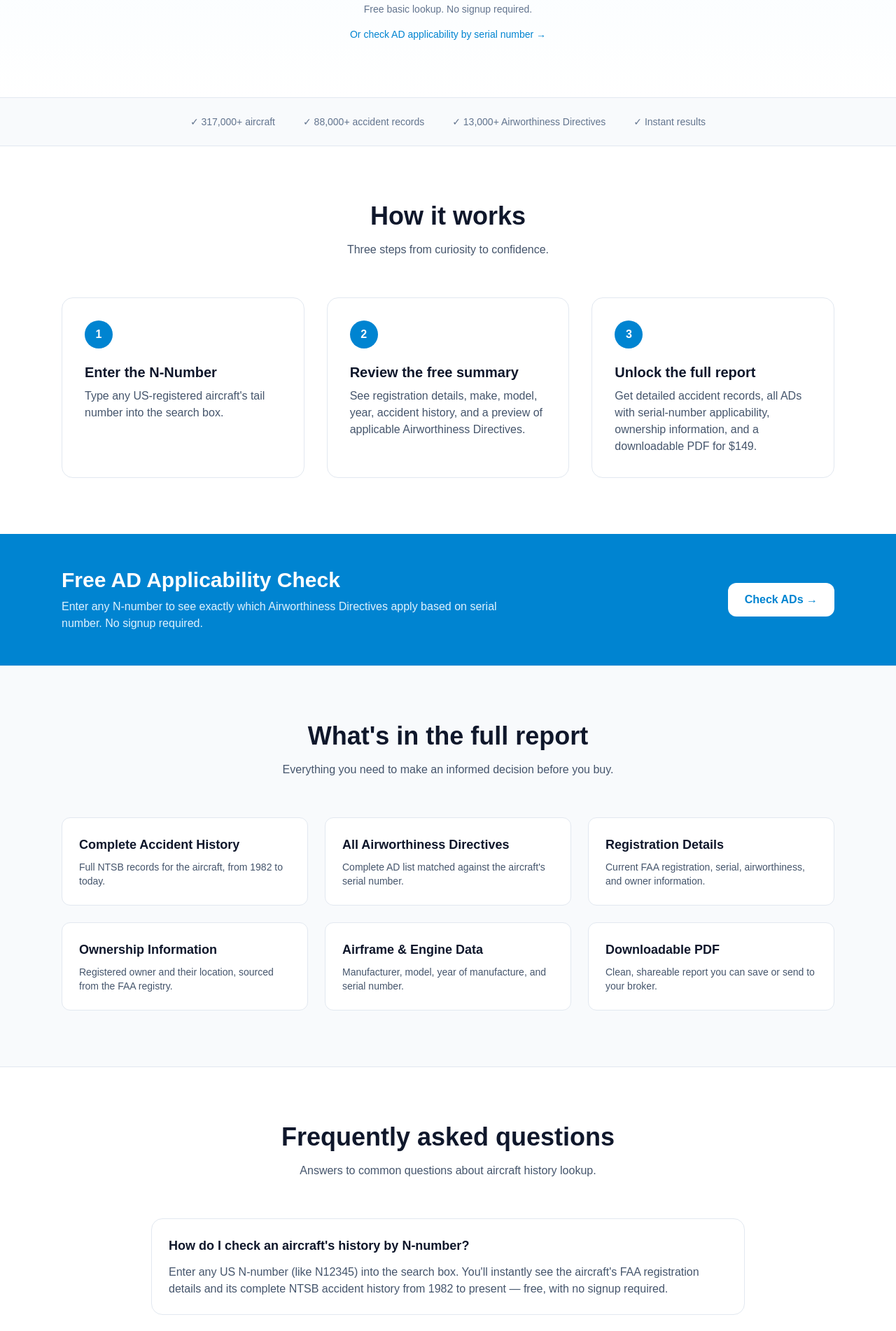
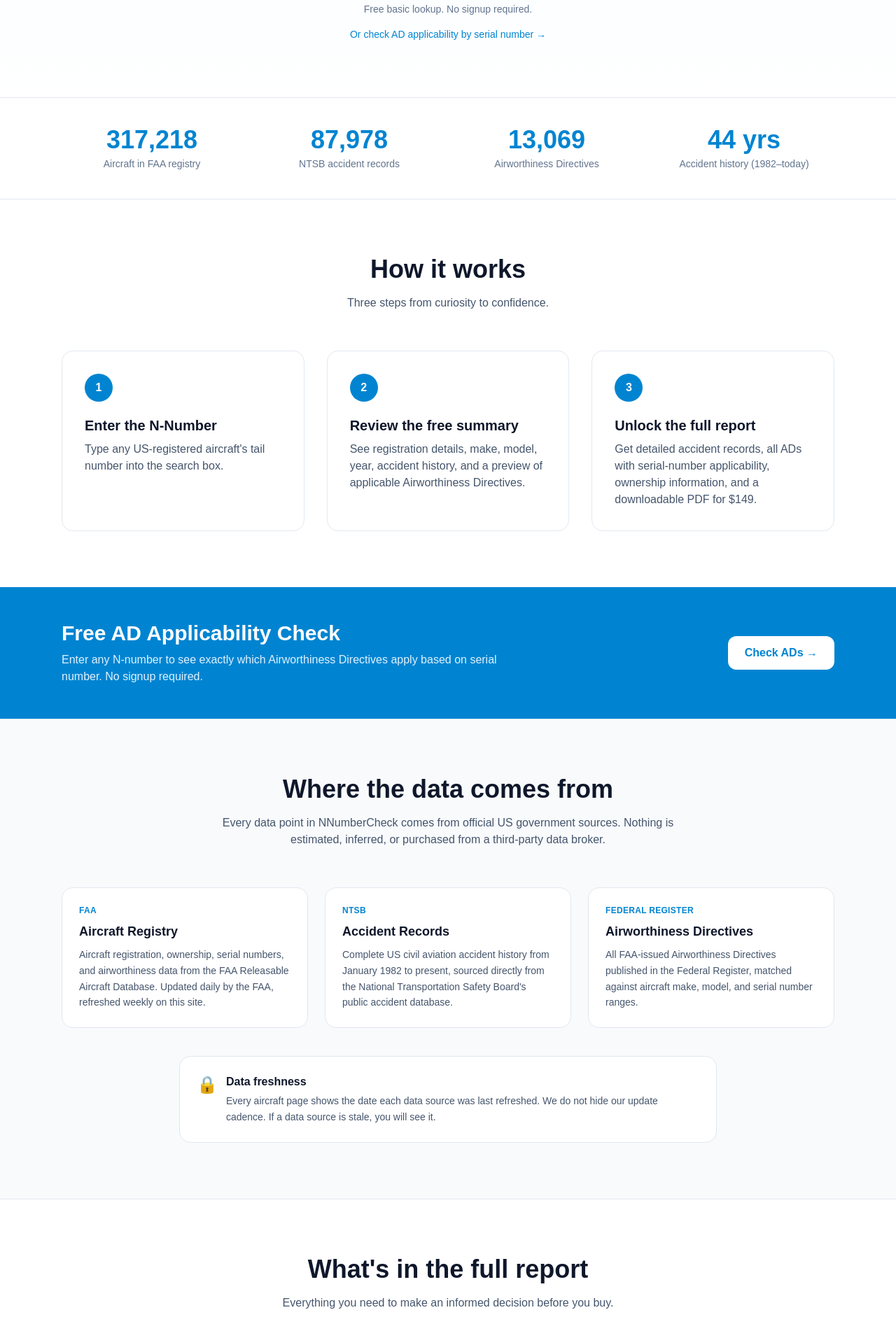
Before and after one commit to devsecsuite-rgb/nnumbercheck-v2, a Next.js app: page / in a window 1280 px wide. Shown: the part 520-2422 px from the top of the page at 70% size. Built offline with nearby package versions, Linux system fonts and the light colour scheme; no server answers.

Commit message:
dd trust signals to homepage — stats, data sources, personal note

```diff
--- a/app/page.tsx
+++ b/app/page.tsx
@@ -72,7 +72,7 @@
       name: 'Is NNumberCheck affiliated with the FAA?',
       acceptedAnswer: {
         '@type': 'Answer',
-        text: "No. NNumberCheck is an independent data aggregation service. We pull from the FAA's public Releasable Aircraft Database and the NTSB's public accident records, but we are not affiliated with or endorsed by either agency.",
+        text: "No. NNumberCheck is an independent data aggregation service. We pull from the FAA's public Releasable Aircraft Database, the NTSB's public accident records, and the Federal Register, but we are not affiliated with or endorsed by any government agency.",
       },
     },
     {
@@ -80,7 +80,7 @@
       name: 'What does the $149 full history report include?',
       acceptedAnswer: {
         '@type': 'Answer',
-        text: 'The full report includes detailed accident records with narratives, FAA registration and airworthiness data, registered owner information, deregistration status, and a downloadable PDF you can share with your broker or lender.',
+        text: 'The full report includes detailed accident records with narratives, FAA registration and airworthiness data, all applicable Airworthiness Directives with serial-number matching, registered owner information, deregistration status, and a downloadable PDF you can share with your broker or lender.',
       },
     },
   ],
@@ -134,7 +134,6 @@
             Instant results, no signup required.
           </p>
 
-          {/* Search Box */}
           <form
             id="lookup"
             action="/n"
@@ -171,13 +170,43 @@
         </div>
       </section>
 
-      {/* Trust bar */}
-      <section className="border-y border-slate-200 bg-slate-50">
-        <div className="max-w-6xl mx-auto px-6 py-6 flex flex-wrap justify-center items-center gap-x-10 gap-y-3 text-sm text-slate-500">
-          <span>✓ 317,000+ aircraft</span>
-          <span>✓ 88,000+ accident records</span>
-          <span>✓ 13,000+ Airworthiness Directives</span>
-          <span>✓ Instant results</span>
+      {/* Stats bar — bigger, more prominent trust signal */}
+      <section className="border-y border-slate-200 bg-white">
+        <div className="max-w-6xl mx-auto px-6 py-10">
+          <div className="grid grid-cols-2 md:grid-cols-4 gap-6 text-center">
+            <div>
+              <div className="text-3xl md:text-4xl font-bold text-sky-600">
+                317,218
+              </div>
+              <div className="mt-1 text-sm text-slate-500">
+                Aircraft in FAA registry
+              </div>
+            </div>
+            <div>
+              <div className="text-3xl md:text-4xl font-bold text-sky-600">
+                87,978
+              </div>
+              <div className="mt-1 text-sm text-slate-500">
+                NTSB accident records
+              </div>
+            </div>
+            <div>
+              <div className="text-3xl md:text-4xl font-bold text-sky-600">
+                13,069
+              </div>
+              <div className="mt-1 text-sm text-slate-500">
+                Airworthiness Directives
+              </div>
+            </div>
+            <div>
+              <div className="text-3xl md:text-4xl font-bold text-sky-600">
+                44 yrs
+              </div>
+              <div className="mt-1 text-sm text-slate-500">
+                Accident history (1982–today)
+              </div>
+            </div>
+          </div>
         </div>
       </section>
 
@@ -243,9 +272,76 @@
         </div>
       </section>
 
-      {/* What's included */}
+      {/* Data sources — trust signal */}
       <section className="bg-slate-50 border-y border-slate-200">
         <div className="max-w-6xl mx-auto px-6 py-20">
+          <h2 className="text-3xl md:text-4xl font-bold text-center">
+            Where the data comes from
+          </h2>
+          <p className="mt-4 text-center text-slate-600 max-w-2xl mx-auto">
+            Every data point in NNumberCheck comes from official US government
+            sources. Nothing is estimated, inferred, or purchased from a
+            third-party data broker.
+          </p>
+
+          <div className="mt-14 grid md:grid-cols-3 gap-6">
+            <div className="bg-white border border-slate-200 rounded-2xl p-6">
+              <div className="text-xs uppercase tracking-wide text-sky-600 font-semibold mb-2">
+                FAA
+              </div>
+              <h3 className="font-semibold text-lg">Aircraft Registry</h3>
+              <p className="mt-2 text-sm text-slate-600 leading-relaxed">
+                Aircraft registration, ownership, serial numbers, and
+                airworthiness data from the FAA Releasable Aircraft Database.
+                Updated daily by the FAA, refreshed weekly on this site.
+              </p>
+            </div>
+            <div className="bg-white border border-slate-200 rounded-2xl p-6">
+              <div className="text-xs uppercase tracking-wide text-sky-600 font-semibold mb-2">
+                NTSB
+              </div>
+              <h3 className="font-semibold text-lg">Accident Records</h3>
+              <p className="mt-2 text-sm text-slate-600 leading-relaxed">
+                Complete US civil aviation accident history from January 1982
+                to present, sourced directly from the National Transportation
+                Safety Board's public accident database.
+              </p>
+            </div>
+            <div className="bg-white border border-slate-200 rounded-2xl p-6">
+              <div className="text-xs uppercase tracking-wide text-sky-600 font-semibold mb-2">
+                Federal Register
+              </div>
+              <h3 className="font-semibold text-lg">
+                Airworthiness Directives
+              </h3>
+              <p className="mt-2 text-sm text-slate-600 leading-relaxed">
+                All FAA-issued Airworthiness Directives published in the
+                Federal Register, matched against aircraft make, model, and
+                serial number ranges.
+              </p>
+            </div>
+          </div>
+
+          <div className="mt-10 max-w-3xl mx-auto bg-white border border-slate-200 rounded-2xl p-6">
+            <div className="flex items-start gap-3">
+              <div className="text-2xl">🔒</div>
+              <div>
+                <h4 className="font-semibold text-slate-900">
+                  Data freshness
+                </h4>
+                <p className="mt-1 text-sm text-slate-600 leading-relaxed">
+                  Every aircraft page shows the date each data source was last
+                  refreshed. We do not hide our update cadence. If a data
+                  source is stale, you will see it.
+                </p>
+              </div>
+            </div>
+          </div>
+        </div>
+      </section>
+
+      {/* What's included */}
+      <section className="max-w-6xl mx-auto px-6 py-20">
         <h2 className="text-3xl md:text-4xl font-bold text-center">
           What&apos;s in the full report
         </h2>
@@ -261,7 +357,7 @@
             },
             {
               title: 'All Airworthiness Directives',
-                desc: 'Complete AD list matched against the aircraft\'s serial number.',
+              desc: "Complete AD list matched against the aircraft's serial number.",
             },
             {
               title: 'Registration Details',
@@ -288,6 +384,59 @@
               <p className="mt-2 text-slate-600 text-sm">{f.desc}</p>
             </div>
           ))}
+        </div>
+
+        <div className="mt-10 text-center">
+          <a
+            href="/sample-report"
+            className="text-sky-600 hover:underline font-medium"
+          >
+            See a full sample report →
+          </a>
+        </div>
+      </section>
+
+      {/* Why I built this — personal trust signal */}
+      <section className="bg-slate-50 border-y border-slate-200">
+        <div className="max-w-3xl mx-auto px-6 py-16">
+          <h2 className="text-2xl md:text-3xl font-bold text-center">
+            Why I built this
+          </h2>
+          <div className="mt-8 text-slate-700 leading-relaxed space-y-4">
+            <p>
+              I&apos;m a pilot. When I was looking at used aircraft, I got
+              frustrated with how hard it was to answer simple questions: Has
+              this plane been in an accident? Are there any ADs I need to know
+              about? Who actually owns it?
+            </p>
+            <p>
+              The FAA has the data, but it&apos;s spread across three separate
+              government systems that weren&apos;t designed for consumers. The
+              NTSB has the accident records, but you have to know where to look.
+              And the Airworthiness Directive search tool on the FAA&apos;s own
+              website is notoriously painful to use.
+            </p>
+            <p>
+              So I built NNumberCheck to consolidate all of it into one place.
+              The free lookup gives you the basics. The full report gives you
+              everything else — including every AD matched against the
+              aircraft&apos;s specific serial number, which no other consumer
+              tool does today.
+            </p>
+            <p>
+              There&apos;s no venture capital behind this, no data broker
+              partners, no reseller agreements. It&apos;s just public government
+              data, cleaned up and presented in a way that&apos;s actually
+              useful. If you find a bug or have an idea, email me directly:
+            </p>
+            <p>
+              <a
+                href="mailto:support@nnumbercheck.com"
+                className="text-sky-600 hover:underline font-medium"
+              >
+                support@nnumbercheck.com
+              </a>
+            </p>
           </div>
         </div>
       </section>
@@ -452,9 +601,9 @@
               <ul className="mt-3 space-y-2 text-sm text-slate-500">
                 <li><a href="#how-it-works" className="hover:text-sky-600">How it works</a></li>
                 <li><a href="/ad-check" className="hover:text-sky-600">Free AD Check</a></li>
+                <li><a href="/sample-report" className="hover:text-sky-600">Sample Report</a></li>
                 <li><a href="/aircraft" className="hover:text-sky-600">Browse Aircraft</a></li>
                 <li><a href="#pricing" className="hover:text-sky-600">Pricing</a></li>
-                <li><a href="#lookup" className="hover:text-sky-600">Free lookup</a></li>
               </ul>
             </div>
             <div>
```
Lines whose indentation alone changed are shown as unchanged.
